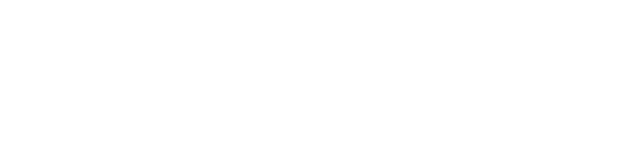
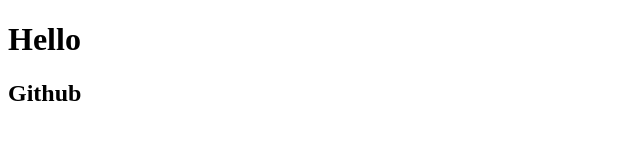
Before and after one commit to SunandaDCI/my-first-github-repo, a plain HTML site: page index.html in a window 1280 px wide. Shown: the whole page, without its empty margins (0-640 px from the left). Drawn offline with Linux system fonts and the light colour scheme.

Commit message:
added some text

```diff
--- a/index.html
+++ b/index.html
@@ -3,9 +3,10 @@
 <head>
     <meta charset="UTF-8">
     <meta name="viewport" content="width=device-width, initial-scale=1.0">
-    <title>Document</title>
+    <title>Push it to Github</title>
 </head>
 <body>
-
+    <h1>Hello</h1>
+    <h2>Github</h2>
 </body>
 </html>
```
